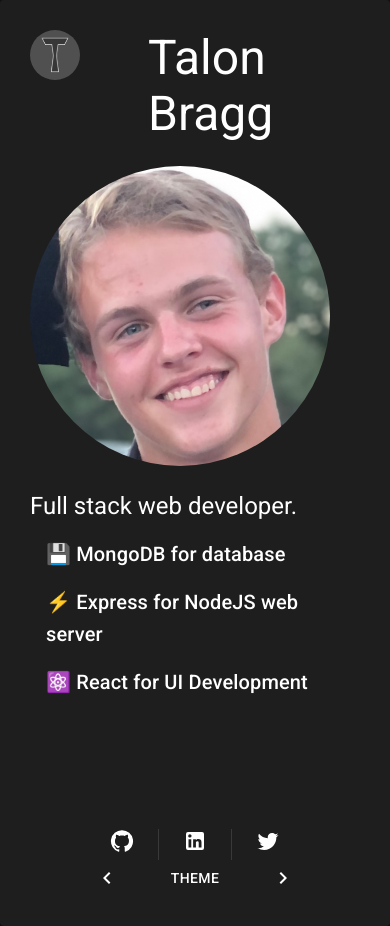
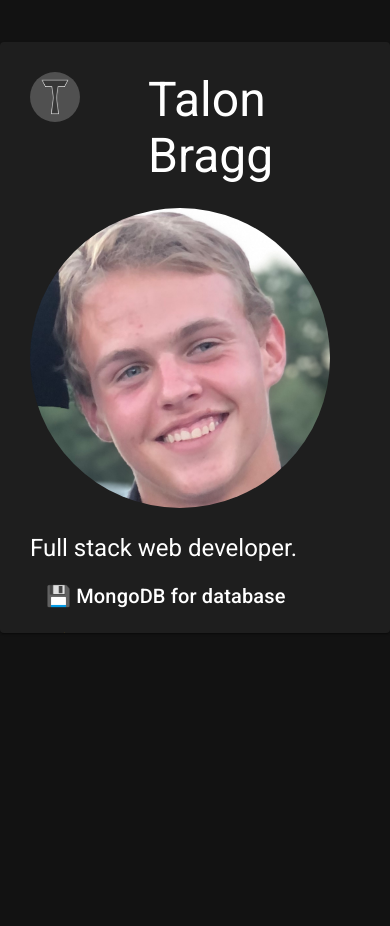
Before and after one commit to ca1c/Portfolio, a React (Create React App) app: page / in a window 390 px wide. After the commit the page ends 844 px from the top, so only its background shows below. Built offline with nearby package versions, Linux system fonts and the light colour scheme.

Commit message:
reverting to original

```diff
--- a/src/App.css
+++ b/src/App.css
@@ -2,22 +2,11 @@
   padding: 30px;
   max-width: 900px;
   min-height: 70vh;
+  max-height: 70vh;
   position: relative;
   margin: 0;
   overflow: auto;
 }
-
-@media screen and (max-width: 540px) {
-  .mainCard{
-    padding: 30px;
-    max-width: 900px;
-    min-height: 100%;
-    position: relative;
-    margin: 0;
-    overflow: auto;
-  }
-}
-
 .buttons {
   min-width: 100%;
   padding: 0;
--- a/src/App.js
+++ b/src/App.js
@@ -75,10 +75,6 @@ function App() {
           justifyContent="center"
           style={{
             minHeight: '80vh',
-            height: {
-              xs: "100%",
-              sm: "100%",
-            }
           }}
         >
           <Grid item xs={3}>
```
